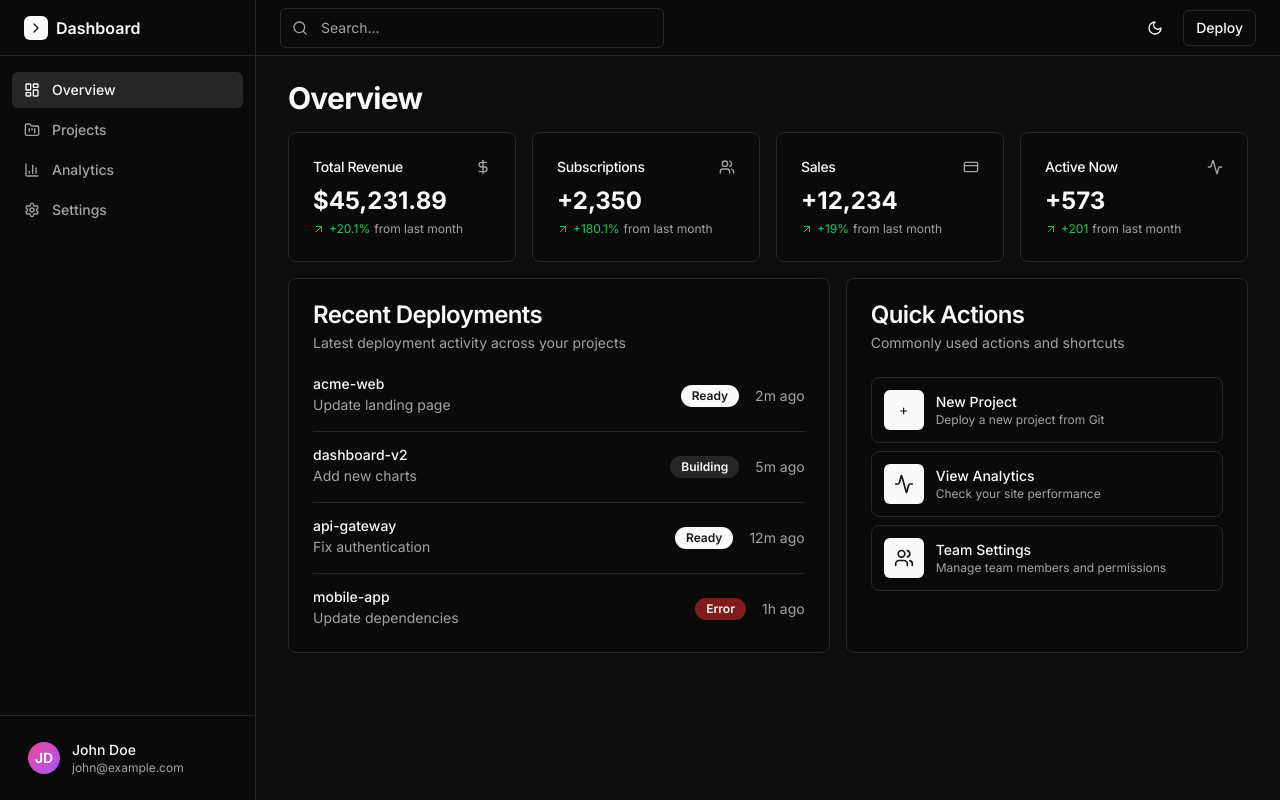
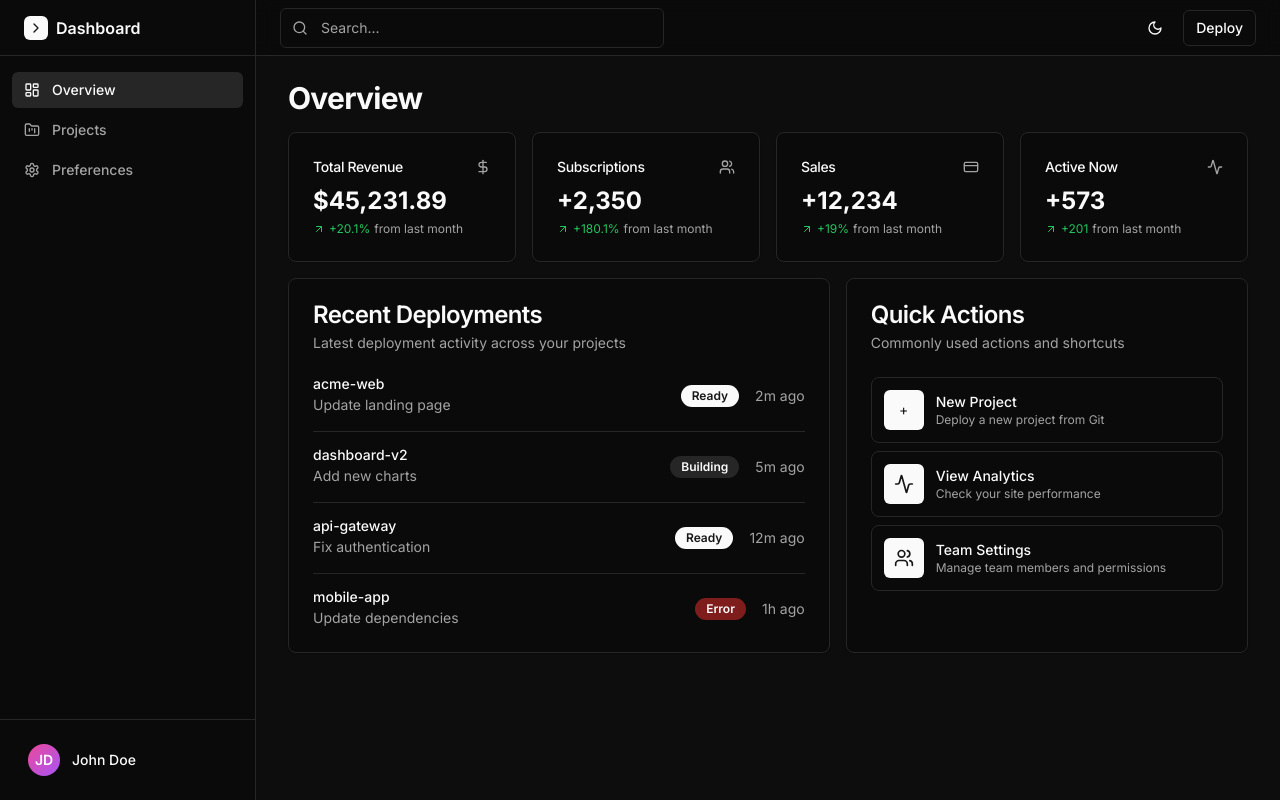
Before and after one commit to JayantChopra/dashboard, a Next.js app: page / in a window 1280 px wide. Built offline with nearby package versions, Linux system fonts and the light colour scheme.

Commit message:
refactor: simplify sidebar navigation and user section
- Remove Analytics nav item (moved to Projects page)
- Rename Settings to Preferences
- Remove email display from user section for cleaner UI

```diff
--- a/components/sidebar.tsx
+++ b/components/sidebar.tsx
@@ -6,7 +6,6 @@ import { cn } from "@/lib/utils"
 import {
   LayoutDashboard,
   FolderKanban,
-  BarChart3,
   Settings,
   ChevronRight
 } from "lucide-react"
@@ -14,8 +13,8 @@ import {
 const navigation = [
   { name: "Overview", href: "/", icon: LayoutDashboard },
   { name: "Projects", href: "/projects", icon: FolderKanban },
-  { name: "Analytics", href: "/analytics", icon: BarChart3 },
-  { name: "Settings", href: "/settings", icon: Settings },
+  // Removed Analytics - moved to Projects page
+  { name: "Preferences", href: "/preferences", icon: Settings },  // Renamed from Settings
 ]
 
 export function Sidebar() {
@@ -55,7 +54,7 @@ export function Sidebar() {
         })}
       </nav>
 
-      {/* User section */}
+      {/* User section - simplified */}
       <div className="border-t p-4">
         <div className="flex items-center gap-3 rounded-md px-3 py-2 hover:bg-secondary/50 cursor-pointer transition-colors">
           <div className="flex h-8 w-8 items-center justify-center rounded-full bg-gradient-to-br from-pink-500 to-purple-500 text-sm font-semibold text-white">
@@ -63,7 +62,7 @@ export function Sidebar() {
           </div>
           <div className="flex-1 overflow-hidden">
             <p className="text-sm font-medium">John Doe</p>
-            <p className="text-xs text-muted-foreground truncate">john@example.com</p>
+            {/* Removed email display for cleaner UI */}
           </div>
         </div>
       </div>
```
